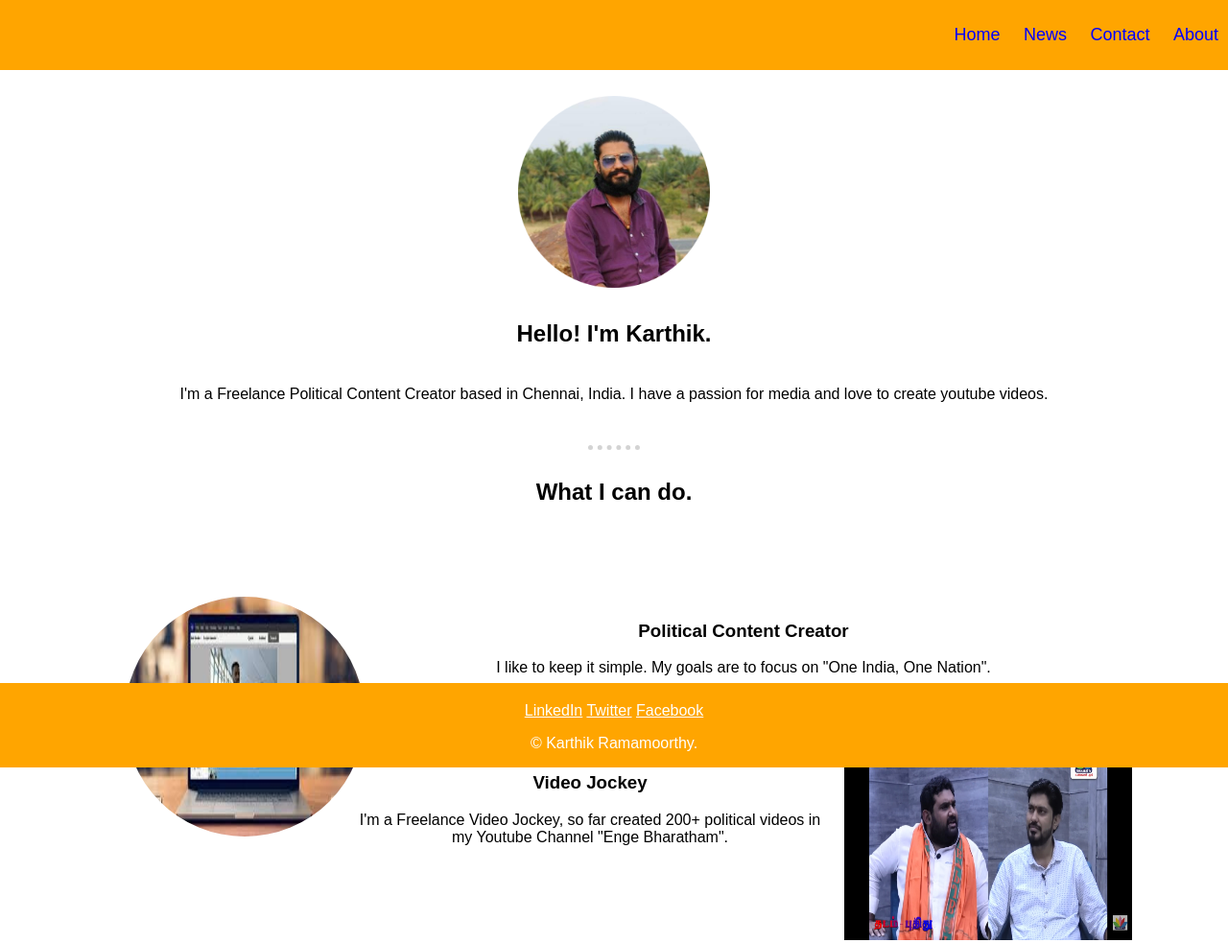
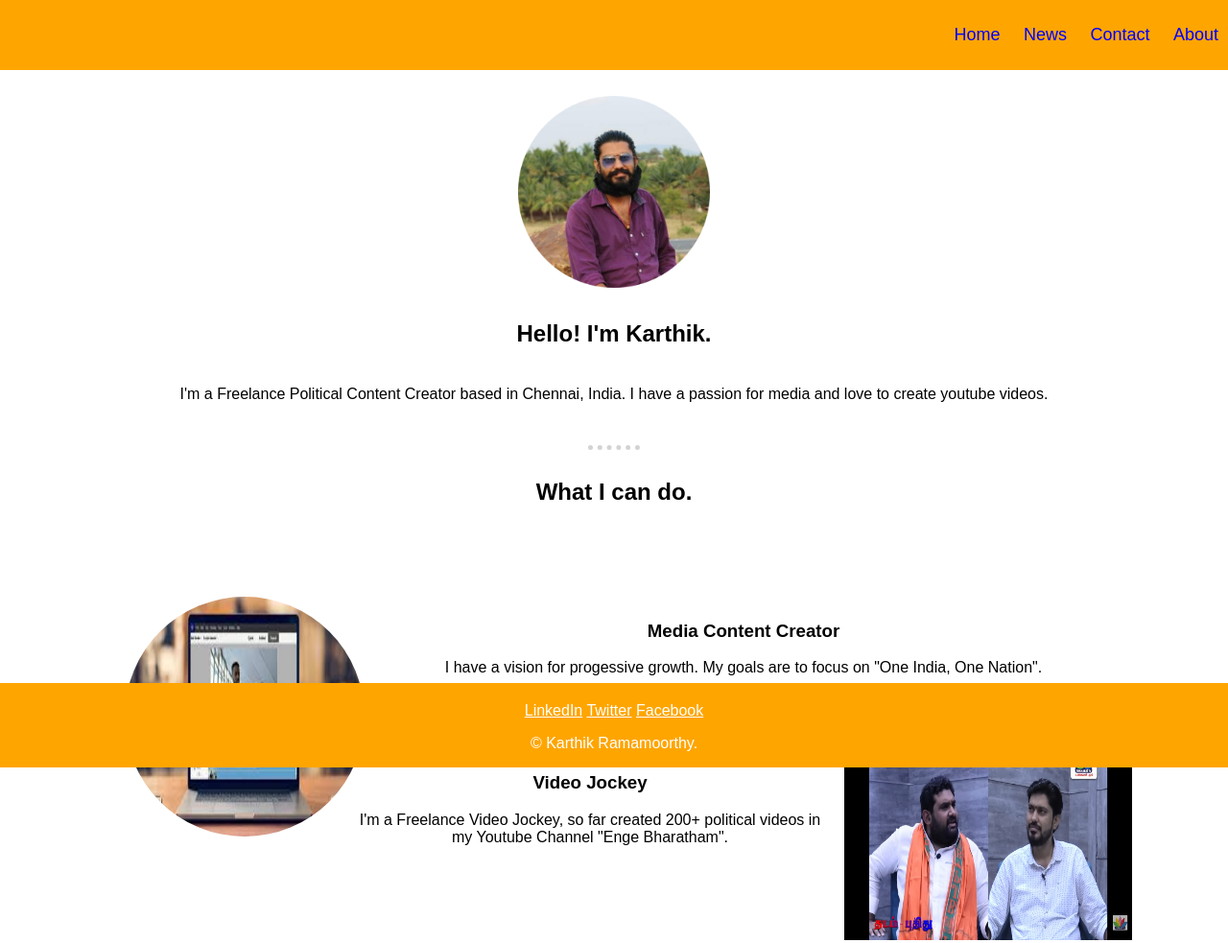
Before and after one commit to AnbuselvanRajavel/karthik, a plain HTML site: page index.html in a window 1280 px wide. Shown: the top 983 px of the page at 96% size. Drawn offline with Linux system fonts and the light colour scheme.

Commit message:
Updated index.html

```diff
--- a/index.html
+++ b/index.html
@@ -30,8 +30,8 @@
       <h2>What I can do.</h2>
       <div class="skill-row">
         <img class="img1" src="images/img1.jpg" alt="img1-image">
-        <h3>Political Content Creator</h3>
-        <p>I like to keep it simple. My goals are to focus on "One India, One Nation".</p>
+        <h3>Media Content Creator</h3>
+        <p>I have a vision for progessive growth. My goals are to focus on "One India, One Nation".</p>
       </div>
       <div class="skill-row">
         <img class="img2" src="images/img2.jpg" alt="img2-image">
```
